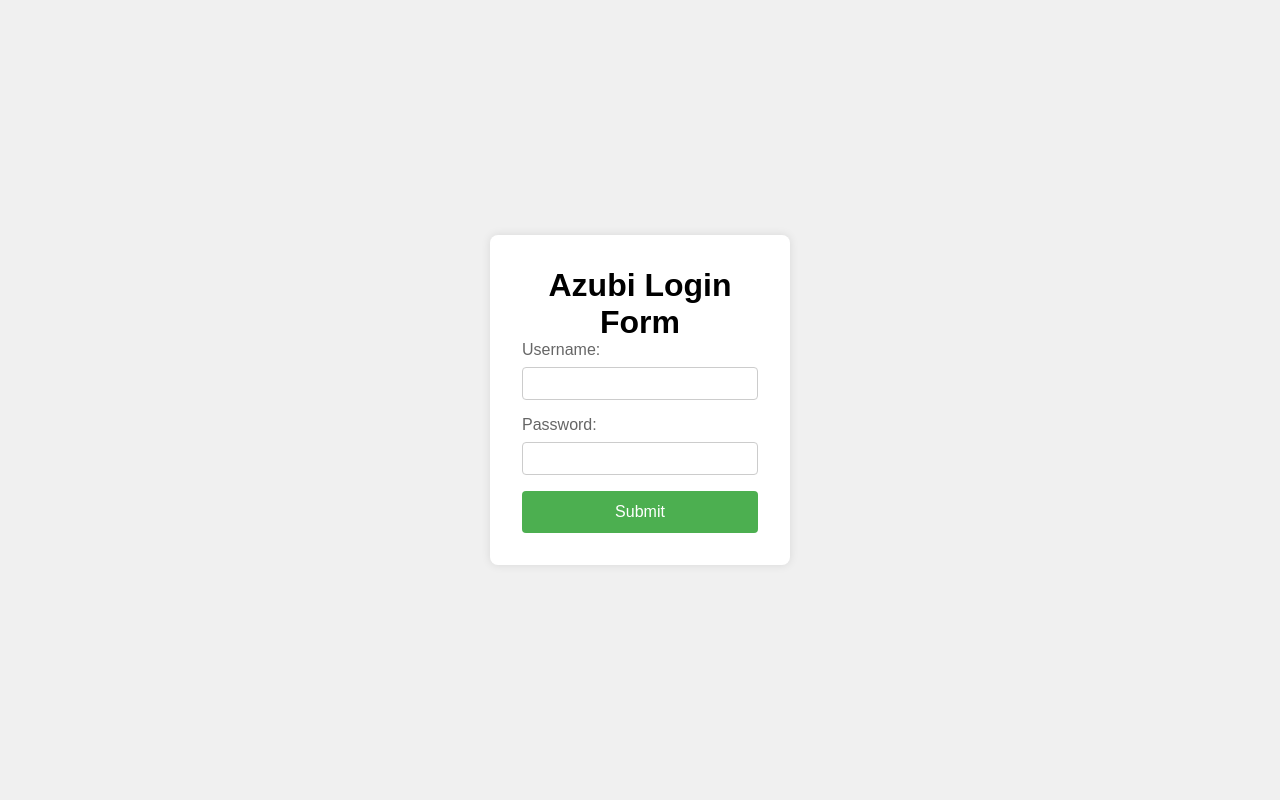
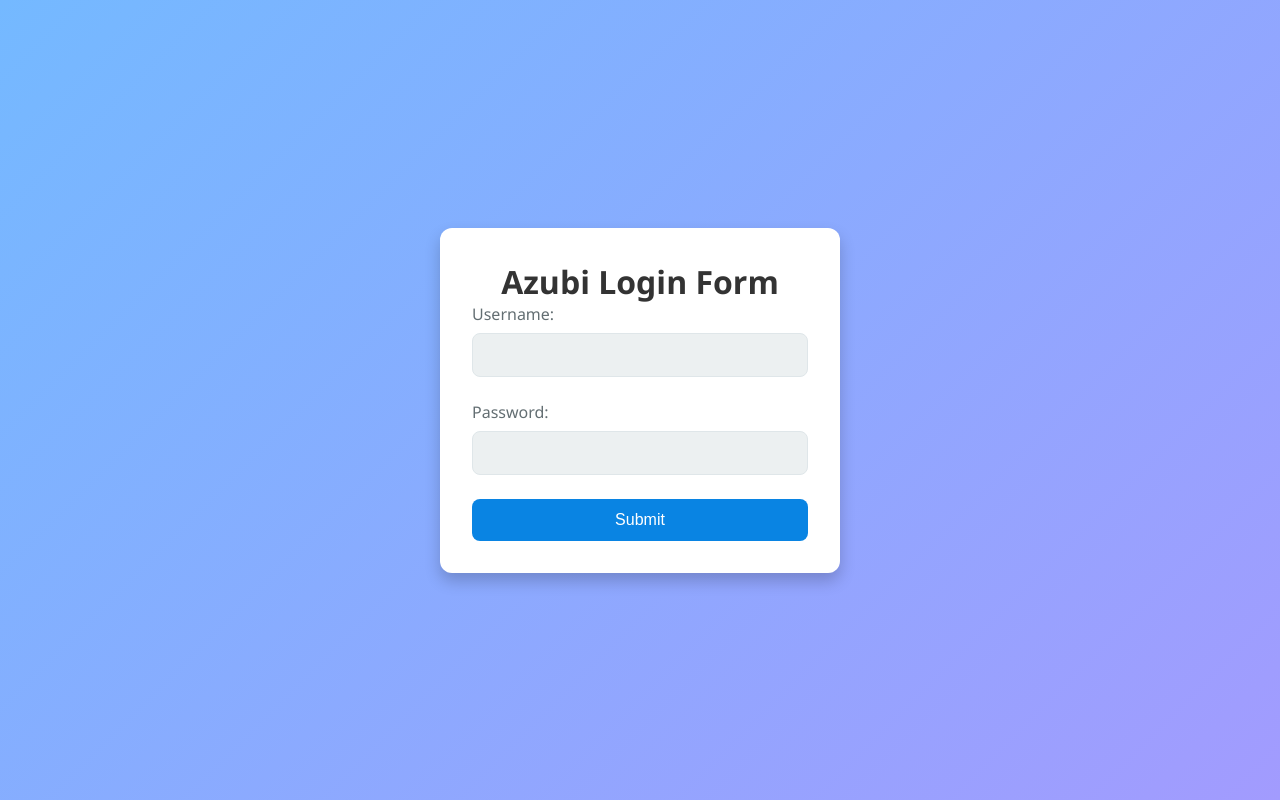
Before and after one commit to Sandie143/Docker-Project-Version1, a plain HTML site: page version1/index.html in a window 1280 px wide. Drawn offline with Linux system fonts and the light colour scheme.

Commit message:
enhanced css styling

```diff
--- a/version1/styles.css
+++ b/version1/styles.css
@@ -6,57 +6,85 @@
 }
 
 body {
-    font-family: Arial, sans-serif;
-    background-color: #f0f0f0;
+    font-family: 'Segoe UI', Tahoma, Geneva, Verdana, sans-serif;
+    background: linear-gradient(135deg, #74b9ff, #a29bfe);
     display: flex;
     justify-content: center;
     align-items: center;
     height: 100vh;
+    color: #333;
 }
 
 .login-container {
     background-color: #ffffff;
     padding: 2rem;
-    border-radius: 8px;
-    box-shadow: 0 0 10px rgba(0, 0, 0, 0.1);
-    width: 300px;
+    border-radius: 12px;
+    box-shadow: 0 8px 16px rgba(0, 0, 0, 0.2);
+    width: 100%;
+    max-width: 400px;
     text-align: center;
+    transition: all 0.3s ease;
+}
+
+.login-container:hover {
+    box-shadow: 0 12px 24px rgba(0, 0, 0, 0.3);
 }
 
 h2 {
     margin-bottom: 1.5rem;
-    color: #333333;
+    color: #2d3436;
 }
 
 .input-group {
-    margin-bottom: 1rem;
+    margin-bottom: 1.5rem;
     text-align: left;
 }
 
 label {
     display: block;
     margin-bottom: 0.5rem;
-    color: #666666;
+    color: #636e72;
 }
 
 input {
     width: 100%;
-    padding: 0.5rem;
-    border: 1px solid #cccccc;
-    border-radius: 4px;
+    padding: 0.75rem;
+    border: 1px solid #dfe6e9;
+    border-radius: 8px;
+    background-color: #ecf0f1;
+    font-size: 1rem;
+    transition: all 0.3s ease;
+}
+
+input:focus {
+    border-color: #74b9ff;
+    background-color: #ffffff;
+    outline: none;
+    box-shadow: 0 0 8px rgba(116, 185, 255, 0.6);
 }
 
 button {
     width: 100%;
     padding: 0.75rem;
-    background-color: #4CAF50;
+    background-color: #0984e3;
     border: none;
-    border-radius: 4px;
+    border-radius: 8px;
     color: white;
     font-size: 1rem;
     cursor: pointer;
+    transition: background-color 0.3s ease;
 }
 
 button:hover {
-    background-color: #45a049;
+    background-color: #74b9ff;
 }
+
+@media (max-width: 600px) {
+    .login-container {
+        padding: 1.5rem;
+    }
+
+    input, button {
+        font-size: 0.9rem;
+    }
+}
```
